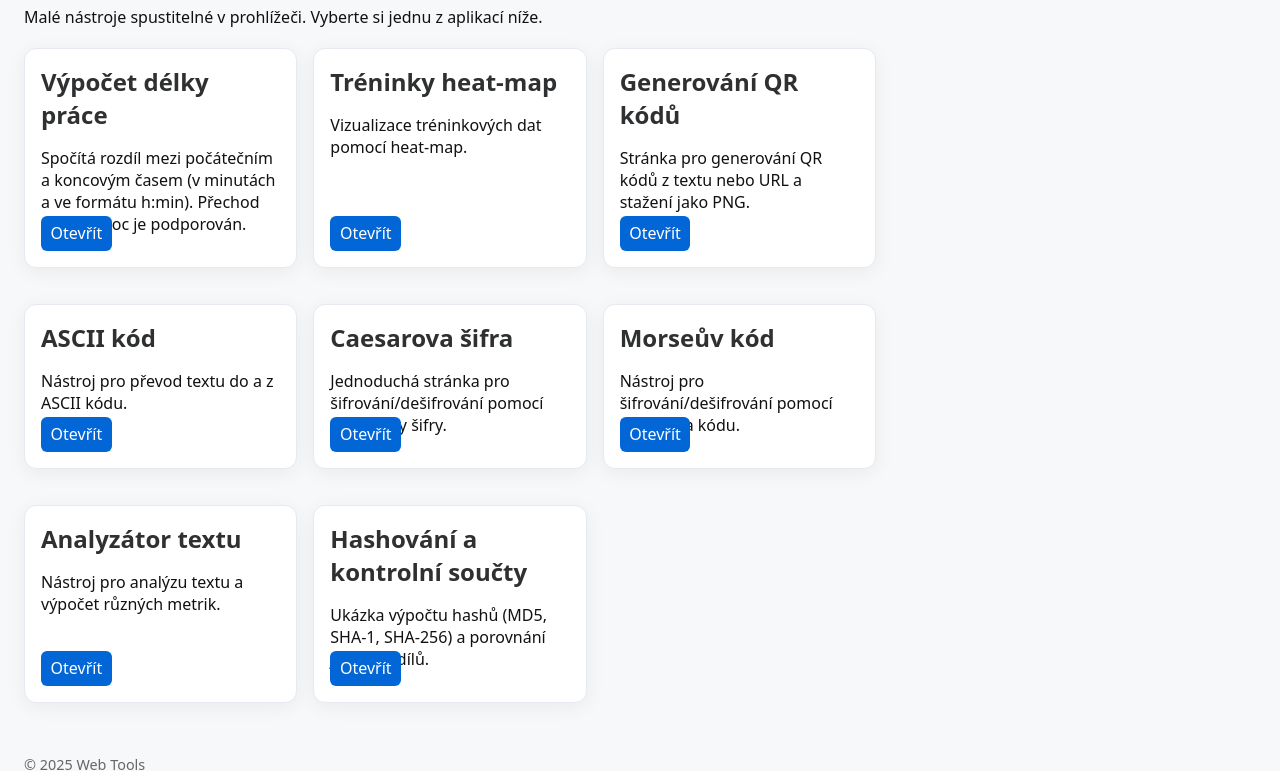
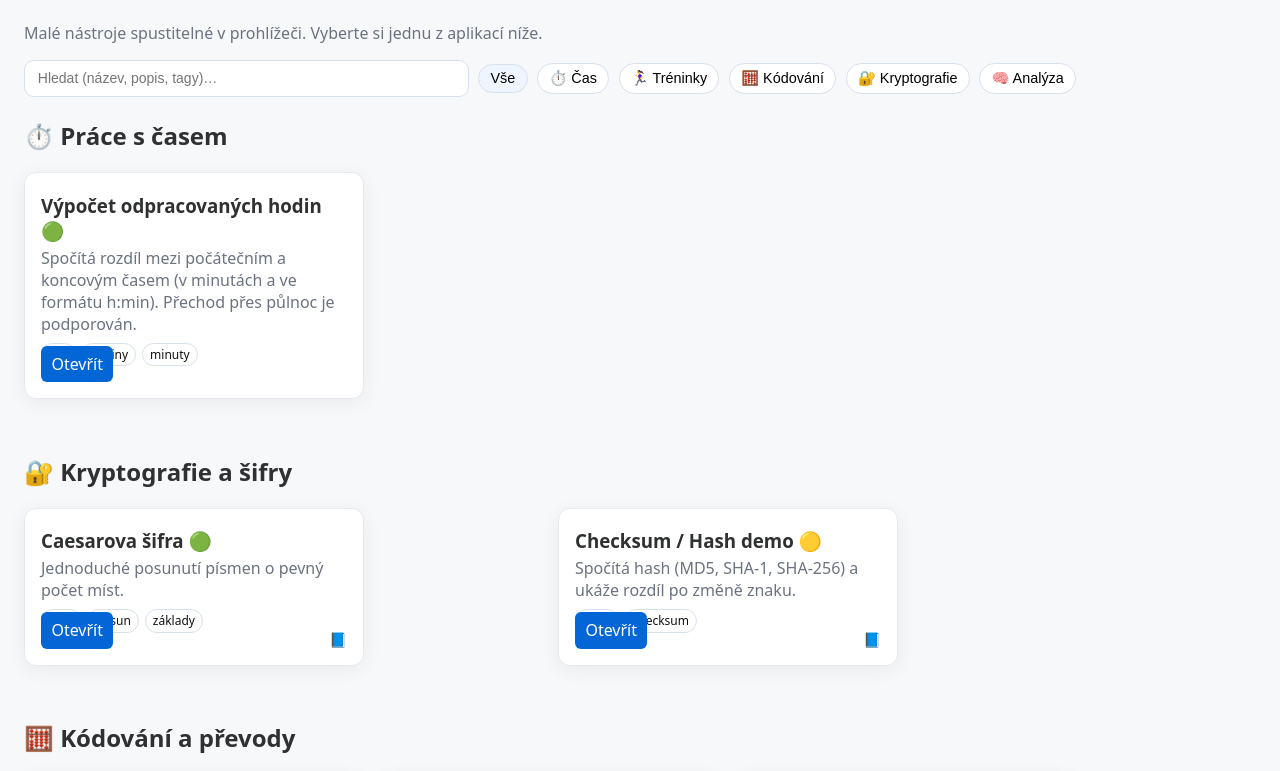
Before and after one commit to elPytel/web-tools, a website with bundled scripts: page src/index.html in a window 1280 px wide. Shown: the part 104-875 px from the top of the page. Built offline with nearby package versions, Linux system fonts and the light colour scheme.

Commit message:
nový index

```diff
--- a/src/index.html
+++ b/src/index.html
@@ -1,114 +1,190 @@
 <!doctype html>
 <html lang="cs">
-
 <head>
   <meta charset="utf-8">
   <meta name="viewport" content="width=device-width,initial-scale=1">
   <title>Web Tools — domov</title>
   <link rel="stylesheet" href="./css/style.css">
   <style>
-        body {
-            font-family: system-ui, -apple-system, "Segoe UI", Roboto, Arial;
-            max-width: 900px;
-            margin: 3rem auto;
-            padding: 1rem;
+    /* default (night) variables */
+    :root { --card-bg:#111a22; --card-border:#223142; --muted:#8aa0b2; --hover:#0f2238; }
+
+    /* explicit theme classes set by js/theme.js (takes precedence) */
+    body.day {
+      --card-bg:#fff;
+      --card-border:#d7e1ee;
+      --muted:#556981;
+      --hover:#eef5ff;
+    }
+    body.night {
+      --card-bg:#111a22;
+      --card-border:#223142;
+      --muted:#8aa0b2;
+      --hover:#0f2238;
     }
 
-        .card h2 {
-            margin: 0 0 .25rem 0
+    /* keep the prefers-color-scheme fallback for browsers without theme toggling */
+    @media (prefers-color-scheme: light){
+      :root { --card-bg:#fff; --card-border:#d7e1ee; --muted:#556981; --hover:#eef5ff; }
+    }
+    body { font-family: system-ui, -apple-system, "Segoe UI", Roboto, Arial; max-width:1100px; margin:3rem auto; padding:1rem; }
+    /* header layout: top row with title on left and controls on right */
+    header { margin-bottom:1rem; }
+    .header-top { display:flex; align-items:center; justify-content:space-between; gap:1rem; }
+    .header-left { display:flex; flex-direction:column; }
+    .lead { color: var(--muted); }
+
+    .toolbar { display:flex; gap:.6rem; flex-wrap:wrap; align-items:center; margin-top:.25rem }
+    .search { flex:1 1 320px; min-width:220px; border:1px solid var(--card-border); border-radius:10px; padding:.6rem .8rem; background:var(--card-bg) }
+  .chip { border:1px solid var(--card-border); border-radius:999px; padding:.35rem .7rem; font-size:.9rem; background:var(--card-bg); cursor:pointer; user-select:none }
+  .chip[aria-pressed="true"] { background:#1b2a40 }
+  /* Theme-aware chip pressed state (overrides when theme.js sets body.day/night) */
+  body.day .chip[aria-pressed="true"] { background:#eef5ff }
+  body.night .chip[aria-pressed="true"] { background:#1b2a40 }
+
+  .category { margin:1.4rem 0 2.2rem }
+  .category h2 { margin:0 0 .6rem 0 }
+
+  /* Grid: keep cards equal width (2-3 per row) and don't let them stretch too wide.
+     Use auto-fill with a fixed max column width so columns don't expand to fill remaining space
+     and stay left-aligned when there are 2 columns (they won't center). */
+  .grid { display:grid; gap:1rem; grid-template-columns: repeat(auto-fill, minmax(280px, 340px)); justify-content:start }
+  .grid > article.card { width:100%; max-width:340px; justify-self:start }
+
+  /* On very small viewports, use a single column */
+  @media (max-width: 640px) {
+    .grid { grid-template-columns: 1fr }
+    .grid > article.card { max-width: none }
   }
 
-        .card a {
-            display: inline-block;
-            padding: .4rem .6rem;
-            background: #0366d6;
-            color: #fff;
-            text-decoration: none;
-            border-radius: 6px
+  .card { position:relative; padding:1rem 1rem 3.25rem 1rem; border:1px solid var(--card-border); border-radius:12px; background:var(--card-bg); transition: transform .08s, background .12s, border-color .12s }
+    .card:hover { transform: translateY(-1px); background: var(--hover); }
+    .card h3 { margin:.2rem 0 .25rem 0 }
+    .card p { margin:0; color:var(--muted) }
+  .card .tags { margin-top:.5rem; margin-bottom:1rem; display:flex; gap:.35rem; flex-wrap:wrap }
+    .tag { font-size:.75rem; padding:.15rem .45rem; border-radius:999px; border:1px solid var(--card-border) }
+    .open { position:absolute; left:1rem; bottom:1rem; display:inline-block; padding:.45rem .65rem; background:#0366d6; color:#fff; text-decoration:none; border-radius:6px }
+    .meta { position:absolute; right:1rem; bottom:1rem; color: var(--muted); font-size:.9rem }
+    footer { margin-top:2rem; color:#666; font-size:.9rem }
+    .empty { color:var(--muted); padding:.8rem 0 }
+  </style>
+</head>
+<body>
+  <script type="module" src="./js/site-header.js"></script>
+  <site-header title="Web Tools"></site-header>
+
+    <p class="lead">Malé nástroje spustitelné v prohlížeči. Vyberte si jednu z aplikací níže.</p>
+    <div class="toolbar">
+      <input id="q" class="search" type="search" placeholder="Hledat (název, popis, tagy)…" aria-label="Hledat">
+      <button class="chip" data-cat="all" aria-pressed="true">Vše</button>
+      <button class="chip" data-cat="time">⏱️ Čas</button>
+      <button class="chip" data-cat="fitness">🏃‍♀️ Tréninky</button>
+      <button class="chip" data-cat="encoding">🧮 Kódování</button>
+      <button class="chip" data-cat="crypto">🔐 Kryptografie</button>
+      <button class="chip" data-cat="analysis">🧠 Analýza</button>
+    </div>
+
+  <main id="root"></main>
+
+  <footer>&copy; <span id="year"></span> Web Tools</footer>
+
+  <script type="module">
+    const $ = (s, r=document)=>r.querySelector(s);
+    const $$ = (s, r=document)=>[...r.querySelectorAll(s)];
+    $('#year').textContent = new Date().getFullYear();
+
+    const STATE = { q:'', cat:'all', data:null };
+
+    async function load() {
+      try {
+        const res = await fetch('./tools.json', {cache:'no-store'});
+        STATE.data = await res.json();
+      } catch (e) {
+        console.error('Nelze načíst tools.json', e);
+        STATE.data = { categories: [] };
+      }
+      render();
     }
 
-        /* Place action buttons in the bottom-left of each card */
-        .card {
-            position: relative;
-            padding-bottom: 3.25rem; /* leave space for the absolute button */
+    function toolMatches(tool) {
+      const q = STATE.q.trim().toLowerCase();
+      if (!q) return true;
+      const hay = `${tool.name} ${tool.desc||''} ${(tool.tags||[]).join(' ')}`.toLowerCase();
+      return hay.includes(q);
     }
 
-        .card a {
-            position: absolute;
-            left: 1rem;
-            bottom: 1rem;
+    function render() {
+      const root = $('#root');
+      root.innerHTML = '';
+
+      const cats = (STATE.data.categories||[]).filter(c => STATE.cat==='all' ? true : c.id===STATE.cat);
+
+      let any=false;
+      for (const cat of cats) {
+        const visibleTools = (cat.tools||[]).filter(toolMatches);
+        if (!visibleTools.length) continue;
+        any = true;
+
+        const sec = document.createElement('section');
+        sec.className = 'category';
+        sec.innerHTML = `<h2>${cat.name}</h2><div class="grid"></div>`;
+        const grid = $('.grid', sec);
+
+        visibleTools.forEach(t=>{
+          const el = document.createElement('article');
+          el.className = 'card';
+          el.innerHTML = `
+            <h3>${t.name} ${t.difficulty||''}</h3>
+            <p>${t.desc||''}</p>
+            ${t.tags?.length ? `<div class="tags">${t.tags.map(x=>`<span class="tag">${x}</span>`).join('')}</div>` : ''}
+            <a class="open" href="${t.path}">Otevřít</a>
+            <span class="meta">${t.hasExplain ? '📘' : ''}</span>
+          `;
+          grid.appendChild(el);
+        });
+
+        root.appendChild(sec);
       }
 
-        footer {
-            margin-top: 2rem;
-            color: #666;
-            font-size: .9rem
+      if (!any) {
+        root.innerHTML = `<p class="empty">Nenalezeny žádné nástroje — změň filtr nebo hledaný výraz.</p>`;
       }
-    </style>
-</head>
+    }
 
-<body>
-    <h1>Web Tools</h1>
-    <p class="lead">Malé nástroje spustitelné v prohlížeči. Vyberte si jednu z aplikací níže.</p>
+    // Události
+    $('#q').addEventListener('input', e => { STATE.q = e.target.value; render(); });
+    $$('.chip').forEach(ch => ch.addEventListener('click', ()=>{
+      $$('.chip').forEach(c=>c.setAttribute('aria-pressed','false'));
+      ch.setAttribute('aria-pressed','true');
+      STATE.cat = ch.dataset.cat;
+      render();
+    }));
 
-    <div class="grid">
-        <div class="card">
-            <h2>Výpočet délky práce</h2>
-            <p>Spočítá rozdíl mezi počátečním a koncovým časem (v minutách a ve formátu h:min). Přechod přes půlnoc je
-                podporován.</p>
-            <a href="./time/worked_hours.html">Otevřít</a>
-        </div>
+    load();
+  </script>
+  <script type="module">
+    // Theme wiring: initialize theme manager and sync header radios
+    import { initTheme, applyTheme } from './js/theme.js';
+    initTheme();
 
-        <div class="card">
-            <h2>Tréninky heat-map</h2>
-            <p>Vizualizace tréninkových dat pomocí heat-map.</p>
-            <a href="./body-heatmap.html">Otevřít</a>
-        </div>
+    const stored = localStorage.getItem('site_theme_mode') || 'auto';
+    const radios = document.querySelectorAll('#themeControls input[name="theme"]');
+    radios.forEach(r => r.checked = (r.value === stored));
 
-        <div class="card">
-            <h2>Generování QR kódů</h2>
-            <p>Stránka pro generování QR kódů z textu nebo URL a stažení jako PNG.</p>
-            <a href="./encoding/QR_code.html">Otevřít</a>
-        </div>
+    document.getElementById('themeControls').addEventListener('change', e => {
+      if (e.target && e.target.value) applyTheme(e.target.value);
+    });
 
-        <div class="card">
-            <h2>ASCII kód</h2>
-            <p>Nástroj pro převod textu do a z ASCII kódu.</p>
-            <a href="./encoding/ASCII.html">Otevřít</a>
-        </div>
-
-        <div class="card">
-            <h2>Caesarova šifra</h2>
-            <p>Jednoduchá stránka pro šifrování/dešifrování pomocí Caesarovy šifry.</p>
-            <a href="./crypto/Caesar_cipher.html">Otevřít</a>
-        </div>
-
-        <div class="card">
-            <h2>Morseův kód</h2>
-            <p>Nástroj pro šifrování/dešifrování pomocí Morseova kódu.</p>
-            <a href="./Morse_code.html">Otevřít</a>
-        </div>
-
-        <div class="card">
-            <h2>Analyzátor textu</h2>
-            <p>Nástroj pro analýzu textu a výpočet různých metrik.</p>
-            <a href="./text_analyzer.html">Otevřít</a>
-        </div>
-
-        <div class="card">
-            <h2>Hashování a kontrolní součty</h2>
-            <p>Ukázka výpočtu hashů (MD5, SHA-1, SHA-256) a porovnání jejich rozdílů.</p>
-            <a href="./hashing.html">Otevřít</a>
-        </div>
-
-    </div>
-
-    <footer>
-        &copy; <span id="year"></span> Web Tools
-    </footer>
-    <script>
-        document.getElementById('year').textContent = new Date().getFullYear();
+    // keep radios synced when theme changes elsewhere
+    window.addEventListener('theme:changed', ev => {
+      const requested = ev.detail && ev.detail.requested ? ev.detail.requested : (localStorage.getItem('site_theme_mode') || 'auto');
+      radios.forEach(r => r.checked = (r.value === requested));
+    });
+    window.addEventListener('storage', ev => {
+      if (ev.key === 'site_theme_mode') {
+        radios.forEach(r => r.checked = (r.value === (ev.newValue || 'auto')));
+      }
+    });
   </script>
 </body>
-
 </html>
```
Also changed, not shown: src/menu.html (deleted, +0 -190 lines). Lines whose indentation alone changed are shown as unchanged.
